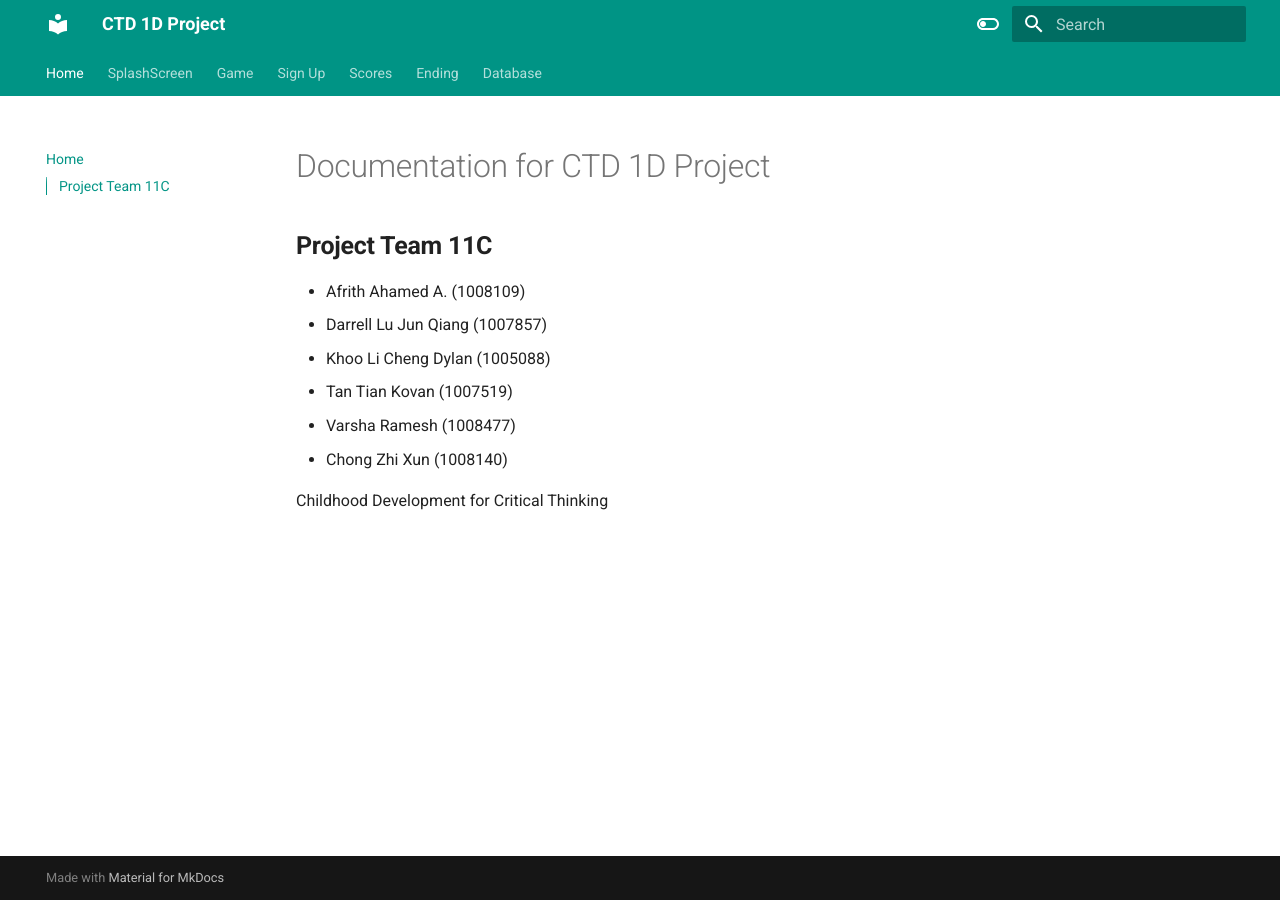
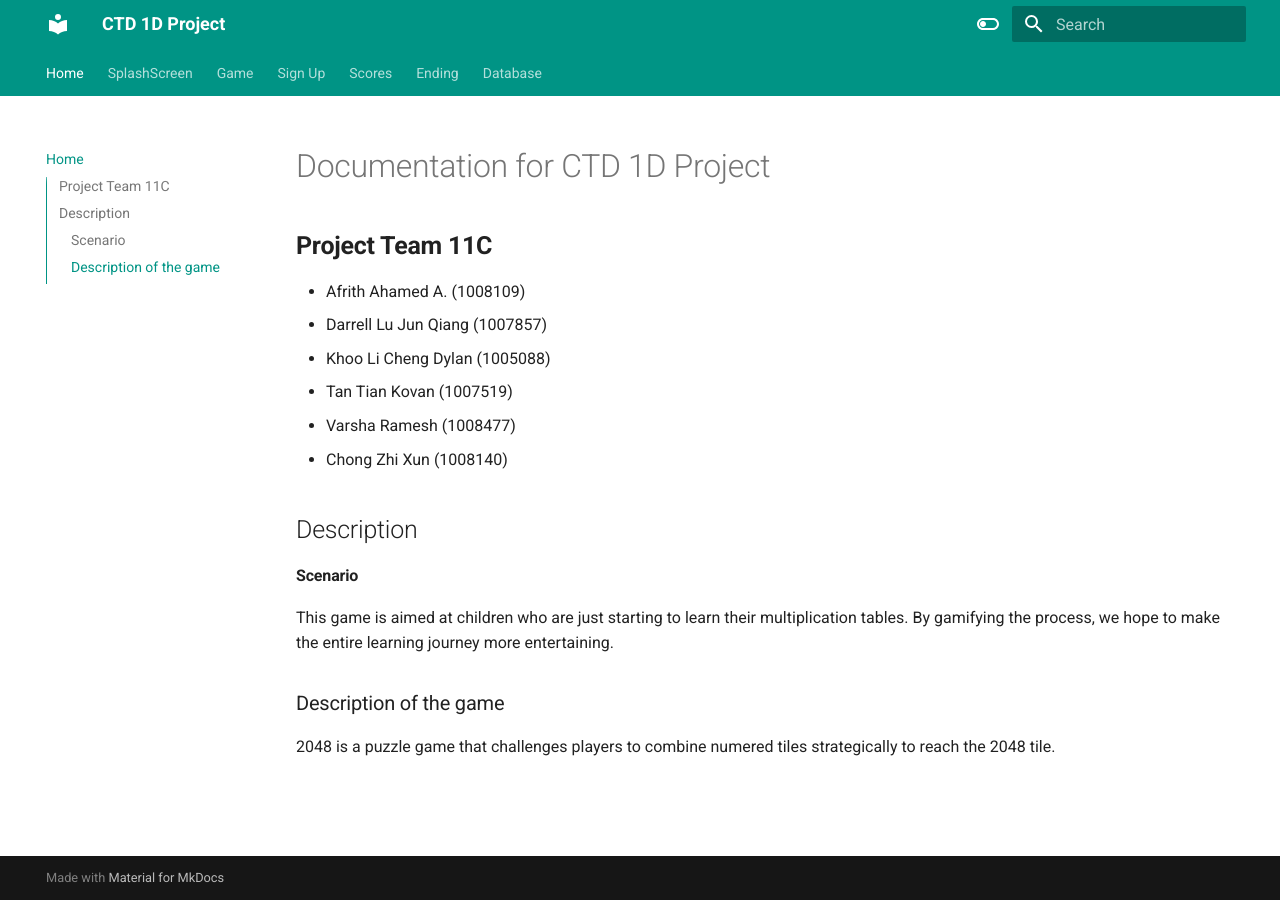
Before and after one commit to zed-ex/CTD-1D-Documentation-Site, an MkDocs documentation site: the page built from docs/index.md, in a window 1280 px wide. Built offline with MkDocs 1.6.1 and Material for MkDocs 9.7.7, drawn with Linux system fonts in a browser that asks for light colours.

Commit message:
Updated index.md with description of game

```diff
--- a/docs/index.md
+++ b/docs/index.md
@@ -9,4 +9,9 @@
 * Varsha Ramesh (1008477)
 * Chong Zhi Xun (1008140)
 
-Childhood Development for Critical Thinking
+## Description
+#### Scenario
+This game is aimed at children who are just starting to learn their multiplication tables. By gamifying the process, we hope to make the entire learning journey more entertaining.
+
+### Description of the game
+2048 is a puzzle game that challenges players to combine numered tiles strategically to reach the 2048 tile.
```
